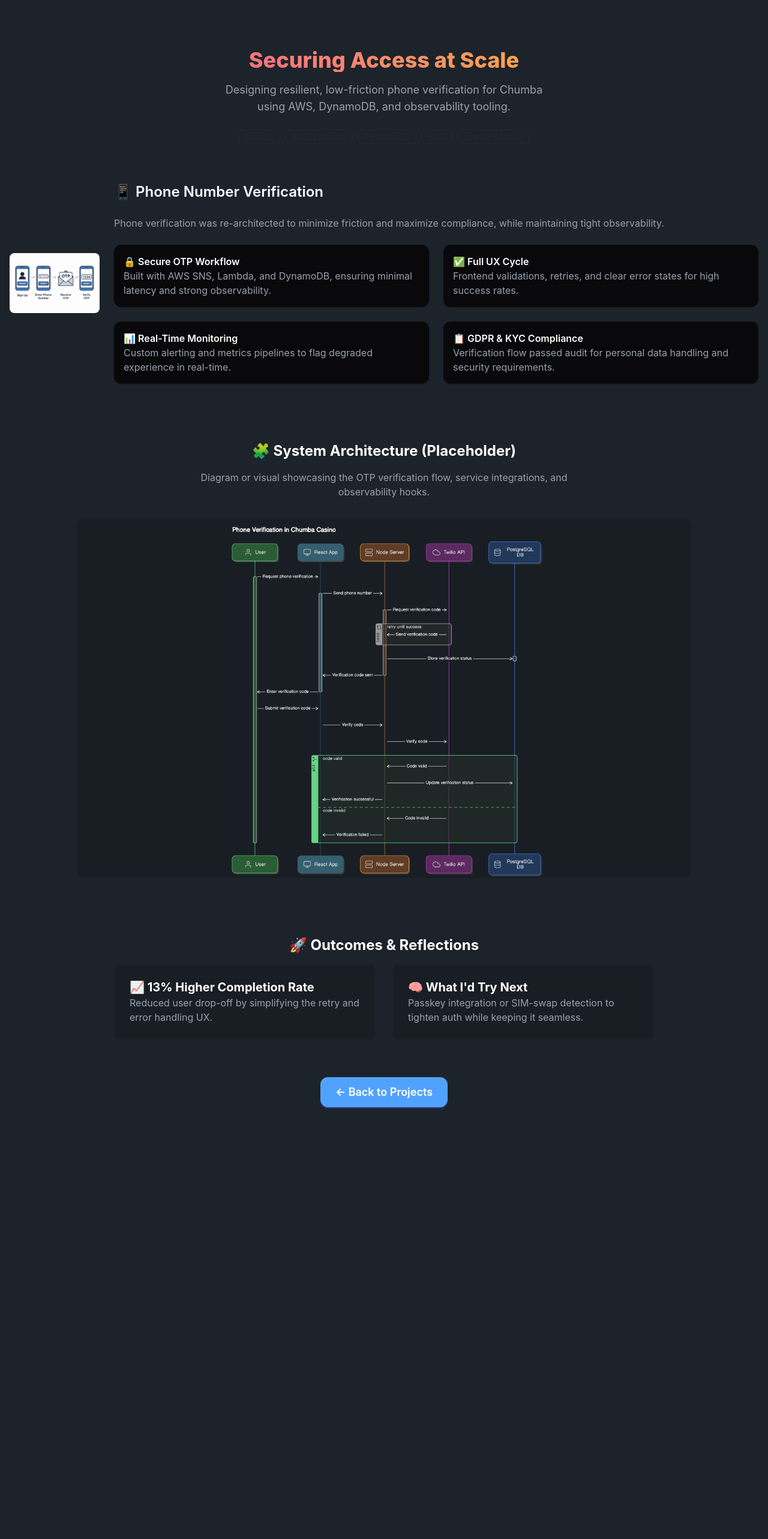
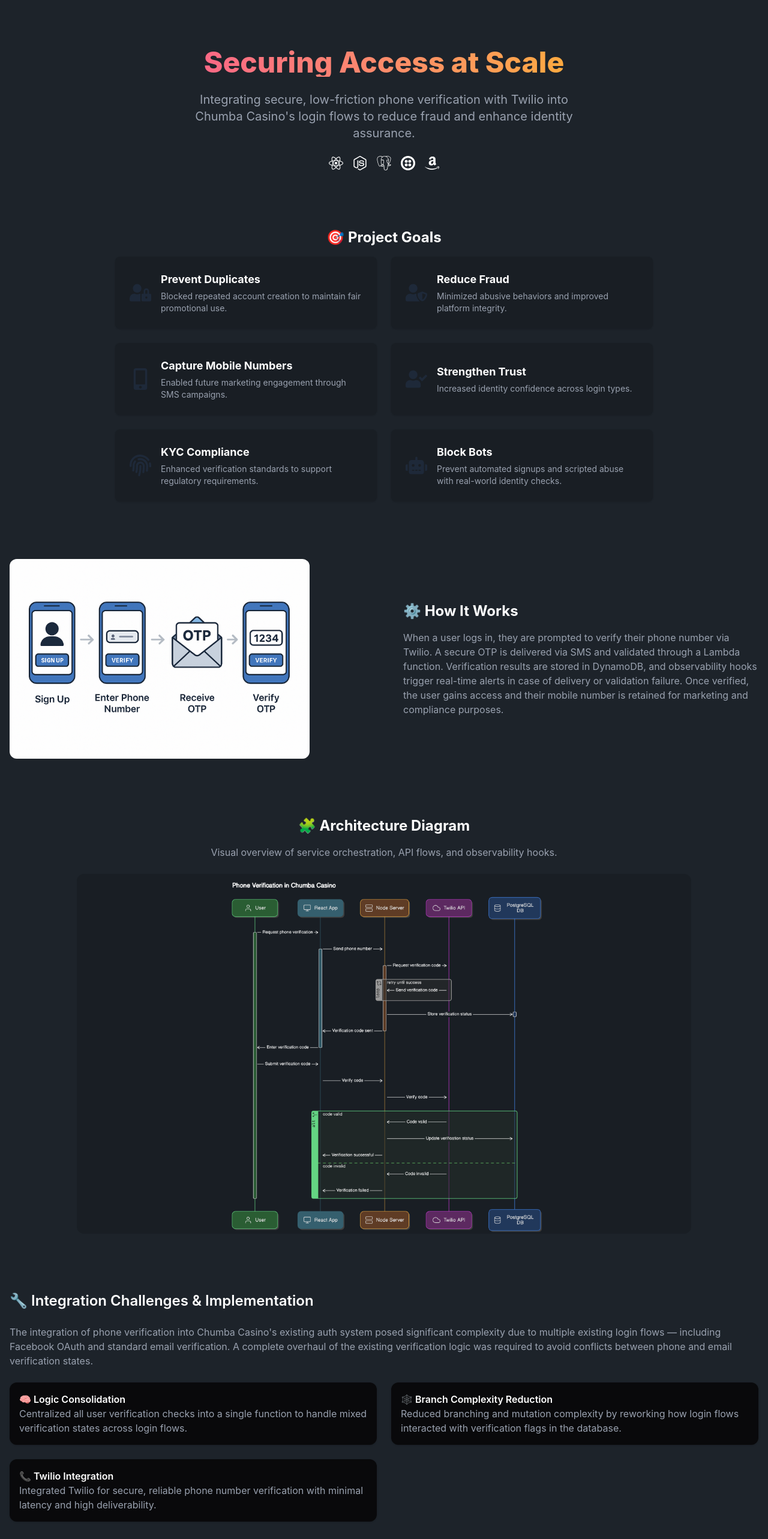
Before and after one commit to maddie-topaz/my-site, a Next.js app: page /projects/1 in a window 1280 px wide. Shown: the top 2566 px of the page at 60% size. Before the commit the page ends 1926 px from the top, so only its background shows below. Built offline with nearby package versions, Linux system fonts and the light colour scheme.

Commit message:
feat: chumba page

```diff
--- a/app/projects/[id]/page.tsx
+++ b/app/projects/[id]/page.tsx
@@ -2,6 +2,8 @@
 
 import { motion } from "framer-motion"
 import Image from "next/image"
+import { FaFingerprint, FaMobileAlt, FaRobot, FaUserCheck, FaUserLock, FaUserShield } from "react-icons/fa"
+import { SiAmazon, SiNodedotjs, SiPostgresql, SiReact, SiTwilio } from "react-icons/si"
 import { Button } from "components/Button/Button"
 
 const fadeInUp = {
@@ -17,104 +19,154 @@
   return (
     <section className="bg-base-100 py-20 text-gray-800 dark:bg-black dark:text-gray-100">
       <div className="container mx-auto max-w-screen-xl px-4">
-        {/* Hero */}
-        <motion.div className="space-y-4 text-center" initial="hidden" whileInView="visible" variants={fadeInUp}>
-          <h1 className="bg-gradient-to-r from-pink-500 to-yellow-400 bg-clip-text text-4xl font-extrabold text-transparent">
+        {/* Hero Section */}
+        <motion.div className="space-y-6 text-center" initial="hidden" whileInView="visible" variants={fadeInUp}>
+          <h1 className="bg-gradient-to-r from-pink-500 to-yellow-400 bg-clip-text text-5xl font-extrabold text-transparent">
             Securing Access at Scale
           </h1>
-          <p className="mx-auto max-w-xl text-lg text-gray-400">
-            Designing resilient, low-friction phone verification for Chumba using AWS, DynamoDB, and observability
-            tooling.
+          <p className="mx-auto max-w-2xl text-xl text-gray-400">
+            Integrating secure, low-friction phone verification with Twilio into Chumba Casino's login flows to reduce
+            fraud and enhance identity assurance.
           </p>
+          <div className="mt-6 flex justify-center gap-4 text-2xl text-white">
+            <SiReact title="React" />
+            <SiNodedotjs title="Node.js" />
+            <SiPostgresql title="PostgreSQL" />
+            <SiTwilio title="Twilio" />
+            <SiAmazon title="AWS" />
+          </div>
         </motion.div>
 
-        {/* Tech stack bar */}
-        <div className="mt-6 flex flex-wrap justify-center gap-2 text-sm">
-          <span className="badge badge-outline">Next.js</span>
-          <span className="badge badge-outline">AWS Lambda</span>
-          <span className="badge badge-outline">DynamoDB</span>
-          <span className="badge badge-outline">SNS</span>
-          <span className="badge badge-outline">Framer Motion</span>
-        </div>
-
-        {/* Section: Phone Verification */}
-        <div className="mt-16 flex flex-col items-center space-y-6 space-x-0 md:flex-row md:space-y-0 md:space-x-6">
-          <div className="flex-shrink-0">
-            <Image
-              src="/images/phone-verify.png"
-              alt="Phone Verification"
-              width={150}
-              height={150}
-              className="rounded-lg"
-            />
-          </div>
+        {/* Project Goals Section */}
         <motion.div
-            className="space-y-6"
+          className="mt-24"
           initial="hidden"
           whileInView="visible"
           viewport={{ once: true }}
           custom={0.1}
           variants={fadeInUp}
         >
-            <h2 className="text-2xl font-semibold text-white">📱 Phone Number Verification</h2>
-            <p className="text-base text-gray-400">
-              Phone verification was re-architected to minimize friction and maximize compliance, while maintaining
-              tight observability.
-            </p>
-            <div className="grid gap-6 text-left md:grid-cols-2">
-              <div className="bg-neutral rounded-xl p-4 shadow">
-                <h3 className="font-semibold text-white">🔒 Secure OTP Workflow</h3>
-                <p className="text-gray-400">
-                  Built with AWS SNS, Lambda, and DynamoDB, ensuring minimal latency and strong observability.
+          <h2 className="mb-4 text-center text-2xl font-bold text-white">🎯 Project Goals</h2>
+          <div className="mx-auto grid max-w-4xl gap-6 md:grid-cols-2">
+            <GoalCard
+              icon={<FaUserLock />}
+              title="Prevent Duplicates"
+              desc="Blocked repeated account creation to maintain fair promotional use."
+            />
+            <GoalCard
+              icon={<FaUserShield />}
+              title="Reduce Fraud"
+              desc="Minimized abusive behaviors and improved platform integrity."
+            />
+            <GoalCard
+              icon={<FaMobileAlt />}
+              title="Capture Mobile Numbers"
+              desc="Enabled future marketing engagement through SMS campaigns."
+            />
+            <GoalCard
+              icon={<FaUserCheck />}
+              title="Strengthen Trust"
+              desc="Increased identity confidence across login types."
+            />
+            <GoalCard
+              icon={<FaFingerprint />}
+              title="KYC Compliance"
+              desc="Enhanced verification standards to support regulatory requirements."
+            />
+            <GoalCard
+              icon={<FaRobot />}
+              title="Block Bots"
+              desc="Prevent automated signups and scripted abuse with real-world identity checks."
+            />
+          </div>
+        </motion.div>
+
+        {/* How It Works Section */}
+        <motion.div
+          className="mt-24 grid items-center gap-16 md:grid-cols-2"
+          initial="hidden"
+          whileInView="visible"
+          viewport={{ once: true }}
+          custom={0.15}
+          variants={fadeInUp}
+        >
+          <Image
+            src="/images/phone-verify.png"
+            alt="Phone Verification"
+            width={500}
+            height={500}
+            className="rounded-xl"
+          />
+          <div className="space-y-6">
+            <h2 className="mb-4 text-2xl font-bold text-white">⚙️ How It Works</h2>
+            <p className="mx-auto max-w-3xl text-gray-400">
+              When a user logs in, they are prompted to verify their phone number via Twilio. A secure OTP is delivered
+              via SMS and validated through a Lambda function. Verification results are stored in DynamoDB, and
+              observability hooks trigger real-time alerts in case of delivery or validation failure. Once verified, the
+              user gains access and their mobile number is retained for marketing and compliance purposes.
             </p>
           </div>
-              <div className="bg-neutral rounded-xl p-4 shadow">
-                <h3 className="font-semibold text-white">✅ Full UX Cycle</h3>
-                <p className="text-gray-400">
-                  Frontend validations, retries, and clear error states for high success rates.
-                </p>
-              </div>
-              <div className="bg-neutral rounded-xl p-4 shadow">
-                <h3 className="font-semibold text-white">📊 Real-Time Monitoring</h3>
-                <p className="text-gray-400">
-                  Custom alerting and metrics pipelines to flag degraded experience in real-time.
-                </p>
-              </div>
-              <div className="bg-neutral rounded-xl p-4 shadow">
-                <h3 className="font-semibold text-white">📋 GDPR & KYC Compliance</h3>
-                <p className="text-gray-400">
-                  Verification flow passed audit for personal data handling and security requirements.
-                </p>
-              </div>
-            </div>
         </motion.div>
-        </div>
 
-        {/* Section: Architecture Diagram Placeholder */}
+        {/* Architecture Section */}
         <motion.div
-          className="mt-24"
+          className="mt-24 text-center"
           initial="hidden"
           whileInView="visible"
           viewport={{ once: true }}
           custom={0.2}
           variants={fadeInUp}
         >
-          <h2 className="mb-4 text-center text-2xl font-bold text-white">🧩 System Architecture (Placeholder)</h2>
-          <p className="mx-auto mb-8 max-w-2xl text-center text-gray-400">
-            Diagram or visual showcasing the OTP verification flow, service integrations, and observability hooks.
+          <h2 className="mb-4 text-2xl font-bold text-white">🧩 Architecture Diagram</h2>
+          <p className="mb-6 text-gray-400">
+            Visual overview of service orchestration, API flows, and observability hooks.
           </p>
           <div className="bg-base-200 relative mx-auto h-[600px] w-full max-w-5xl overflow-hidden rounded-xl">
             <Image
               src="/images/pv-diagram.png"
-              alt="Phone Verification Flow Diagram"
+              alt="Verification Architecture"
               fill
               className="object-contain"
-              sizes="(max-width: 768px) 100vw, (max-width: 1200px) 100vw, 100vw"
+              sizes="100vw"
             />
           </div>
         </motion.div>
 
-        {/* Section: Outcomes */}
+        {/* Problem and Implementation Section */}
+        <motion.div
+          className="mt-24"
+          initial="hidden"
+          whileInView="visible"
+          viewport={{ once: true }}
+          custom={0.25}
+          variants={fadeInUp}
+        >
+          <div className="space-y-6">
+            <h2 className="text-2xl font-semibold text-white">🔧 Integration Challenges & Implementation</h2>
+            <p className="text-base text-gray-400">
+              The integration of phone verification into Chumba Casino's existing auth system posed significant
+              complexity due to multiple existing login flows — including Facebook OAuth and standard email
+              verification. A complete overhaul of the existing verification logic was required to avoid conflicts
+              between phone and email verification states.
+            </p>
+            <div className="grid gap-6 text-left md:grid-cols-2">
+              <FeatureCard
+                title="🧠 Logic Consolidation"
+                desc="Centralized all user verification checks into a single function to handle mixed verification states across login flows."
+              />
+              <FeatureCard
+                title="🕸️ Branch Complexity Reduction"
+                desc="Reduced branching and mutation complexity by reworking how login flows interacted with verification flags in the database."
+              />
+              <FeatureCard
+                title="📞 Twilio Integration"
+                desc="Integrated Twilio for secure, reliable phone number verification with minimal latency and high deliverability."
+              />
+            </div>
+          </div>
+        </motion.div>
+
+        {/* Outcomes Section */}
         <motion.div
           className="mt-24"
           initial="hidden"
@@ -126,20 +178,24 @@
           <h2 className="mb-4 text-center text-2xl font-bold text-white">🚀 Outcomes & Reflections</h2>
           <div className="mx-auto grid max-w-4xl gap-8 md:grid-cols-2">
             <div className="bg-base-200 rounded-lg p-6 text-left shadow">
-              <h3 className="text-xl font-bold text-white">📈 13% Higher Completion Rate</h3>
-              <p className="text-gray-400">Reduced user drop-off by simplifying the retry and error handling UX.</p>
+              <h3 className="text-xl font-bold text-white">✅ Improved Authentication Flow</h3>
+              <p className="text-gray-400">
+                Streamlined and unified the login experience across all user types with consistent verification
+                behavior.
+              </p>
             </div>
             <div className="bg-base-200 rounded-lg p-6 text-left shadow">
-              <h3 className="text-xl font-bold text-white">🧠 What I'd Try Next</h3>
+              <h3 className="text-xl font-bold text-white">🔍 Stronger Identity Assurance</h3>
               <p className="text-gray-400">
-                Passkey integration or SIM-swap detection to tighten auth while keeping it seamless.
+                Enabled phone verification to support KYC compliance, reduce account fraud, and secure valuable
+                marketing contact data.
               </p>
             </div>
           </div>
         </motion.div>
 
         {/* CTA */}
-        <div className="mt-16 text-center">
+        <div className="mt-24 text-center">
           <Button href="/projects" className="btn btn-primary">
             ← Back to Projects
           </Button>
@@ -148,3 +204,24 @@
     </section>
   )
 }
+
+function FeatureCard({ title, desc }: { title: string; desc: string }) {
+  return (
+    <div className="bg-neutral rounded-xl p-4 shadow">
+      <h3 className="font-semibold text-white">{title}</h3>
+      <p className="text-gray-400">{desc}</p>
+    </div>
+  )
+}
+
+function GoalCard({ icon, title, desc }: { icon: React.ReactNode; title: string; desc: string }) {
+  return (
+    <div className="bg-base-200 flex items-center gap-4 rounded-lg p-6 shadow">
+      <div className="text-primary flex-shrink-0 text-4xl">{icon}</div>
+      <div>
+        <h3 className="text-lg font-bold text-white">{title}</h3>
+        <p className="mt-1 text-sm text-gray-400">{desc}</p>
+      </div>
+    </div>
+  )
+}
```
Also changed, not shown: components/AnimatedTerminal.tsx (+3 -7 lines). Lines whose indentation alone changed are shown as unchanged.
